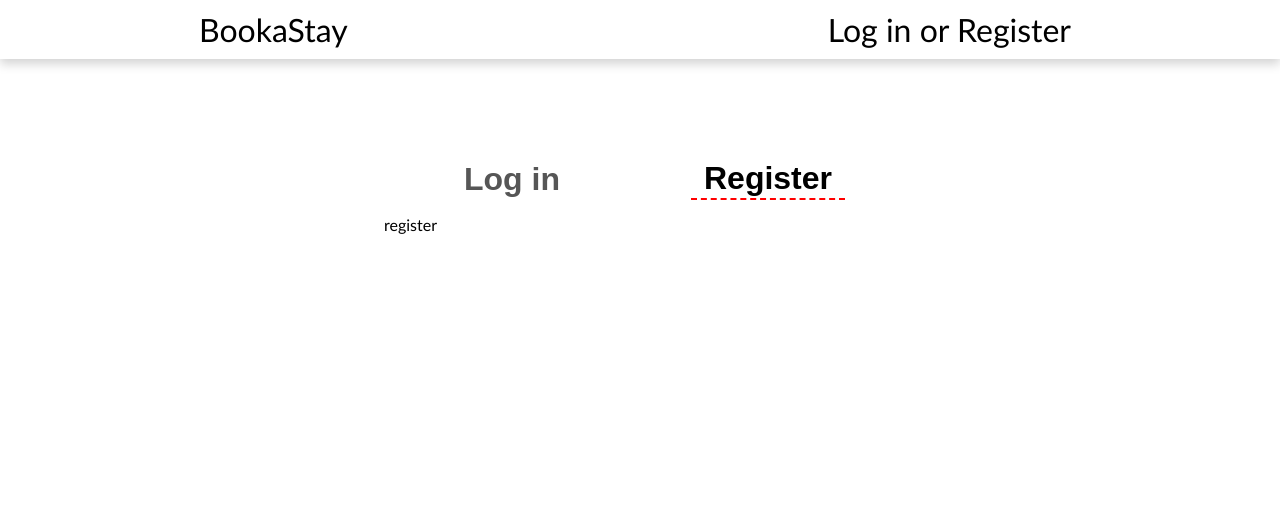
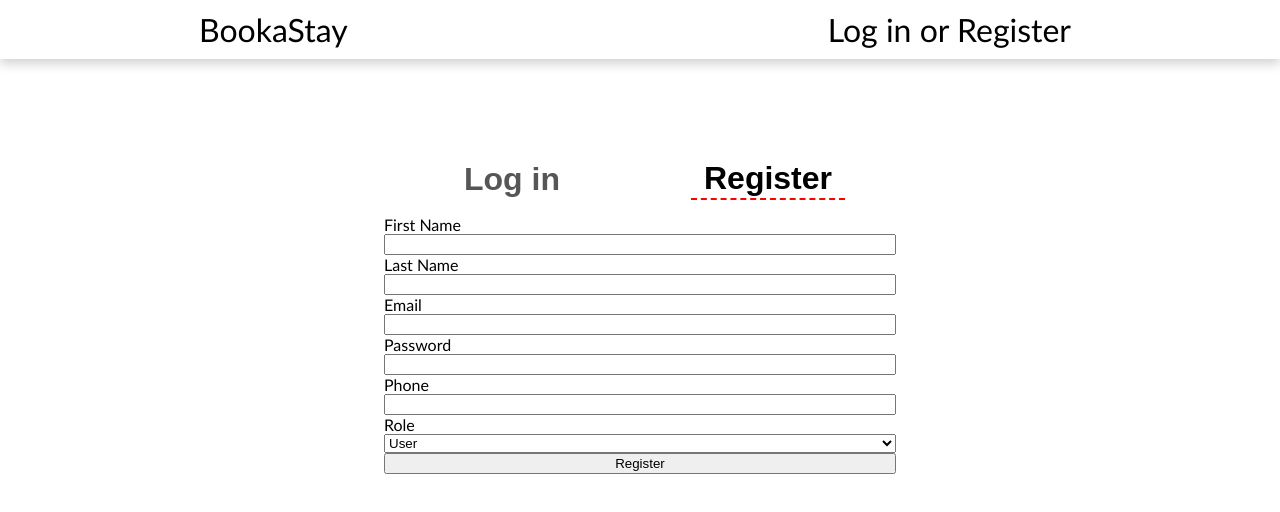
Before and after one commit to JakubPawinski/booking-app-bookastay, a Next.js app in the folder frontend/: page /auth in a window 1280 px wide. Both pictures are taken after a click on the button "Register". Shown: the top 512 px of the page. Built offline with nearby package versions, Linux system fonts and the light colour scheme.

Commit message:
add register

```diff
--- a/frontend/src/app/auth/page.js
+++ b/frontend/src/app/auth/page.js
@@ -11,12 +11,18 @@ export default function AuthPage() {
 
 	const [email, setEmail] = useState('');
 	const [password, setPassword] = useState('');
+	const [firstName, setFirstName] = useState('');
+	const [lastName, setLastName] = useState('');
+	const [phone, setPhone] = useState('');
+	const [role, setRole] = useState('');
 
 	const handleSelect = (selectedButton) => {
 		setSelectedButton(selectedButton);
 	};
 
 	const handleSubmit = async (e, eventType) => {
+		console.log('submitting');
+
 		e.preventDefault();
 		if (eventType === 'login') {
 			console.log(
@@ -39,6 +45,29 @@ export default function AuthPage() {
 			} catch (error) {
 				alert('Invalid email or password');
 				// console.error(error);
+			}
+		}
+		if (eventType === 'register') {
+			console.log(
+				`Trying to register with email: ${email}, password: ${password}, firstName: ${firstName}, lastName: ${lastName}, phone: ${phone}, role: ${role}`
+			);
+
+			try {
+				const response = await axios.post(
+					'http://localhost:4000/api/auth/register',
+					{
+						email: email,
+						password: password,
+						firstName: firstName,
+						lastName: lastName,
+						phone: phone,
+						role: role,
+					}
+				);
+				console.log(response);
+				setSelectedButton('login');
+			} catch (error) {
+				alert('User already exists');
 			}
 		}
 	};
@@ -80,7 +109,62 @@ export default function AuthPage() {
 						<button type='submit'>Log in</button>
 					</form>
 				) : (
-					<div>register</div>
+					<form onSubmit={(e) => handleSubmit(e, selectedButton)}>
+						<label htmlFor='firstName'>First Name</label>
+						<input
+							type='text'
+							id='firstName'
+							name='firstName'
+							onChange={(e) => {
+								setFirstName(e.target.value);
+							}}
+						></input>
+						<label htmlFor='lastName'>Last Name</label>
+						<input
+							type='text'
+							id='lastName'
+							name='lastName'
+							onChange={(e) => {
+								setLastName(e.target.value);
+							}}
+						></input>
+						<label htmlFor='email'>Email</label>
+						<input
+							type='email'
+							id='email'
+							name='email'
+							onChange={(e) => {
+								setEmail(e.target.value);
+							}}
+						/>
+						<label htmlFor='password'>Password</label>
+						<input
+							type='password'
+							id='password'
+							name='password'
+							onChange={(e) => setPassword(e.target.value)}
+						/>
+						<label htmlFor='phone'>Phone</label>
+						<input
+							type='text'
+							id='phone'
+							name='phone'
+							onChange={(e) => setPhone(e.target.value)}
+						></input>
+						<label htmlFor='role'>Role</label>
+						<select
+							id='role'
+							name='role'
+							onChange={(e) => {
+								console.log(e.target.value);
+								setRole(e.target.value);
+							}}
+						>
+							<option value='user'>User</option>
+							<option value='owner'>Owner</option>
+						</select>
+						<button type='submit'>Register</button>
+					</form>
 				)}
 			</div>
 		</div>
--- a/frontend/src/app/page.js
+++ b/frontend/src/app/page.js
@@ -2,5 +2,5 @@ import Image from 'next/image';
 import styles from './page.module.css';
 
 export default function HomePage() {
-	return <div>Reservation</div>;
+	return <div className='home-page'>Reservation</div>;
 }
--- a/frontend/src/app/profile/page.js
+++ b/frontend/src/app/profile/page.js
@@ -38,6 +38,7 @@ export default function ProfilePage() {
 				<div className='profile-info'>
 					<div className='profile-avatar'></div>
 					<div className='profile-name'>{`${profileData.firstName} ${profileData.lastName}`}</div>
+					<div className='profile-role'>{profileData.role}</div>
 				</div>
 
 				<button className='logout-button' onClick={handleLogout}>
```
Also changed, not shown: frontend/src/app/components/Accomodation/Accomodation.jsx (added), frontend/src/app/components/Filters/Filters.jsx (added), 1 other file (tests, documents, lock files or other folders).
